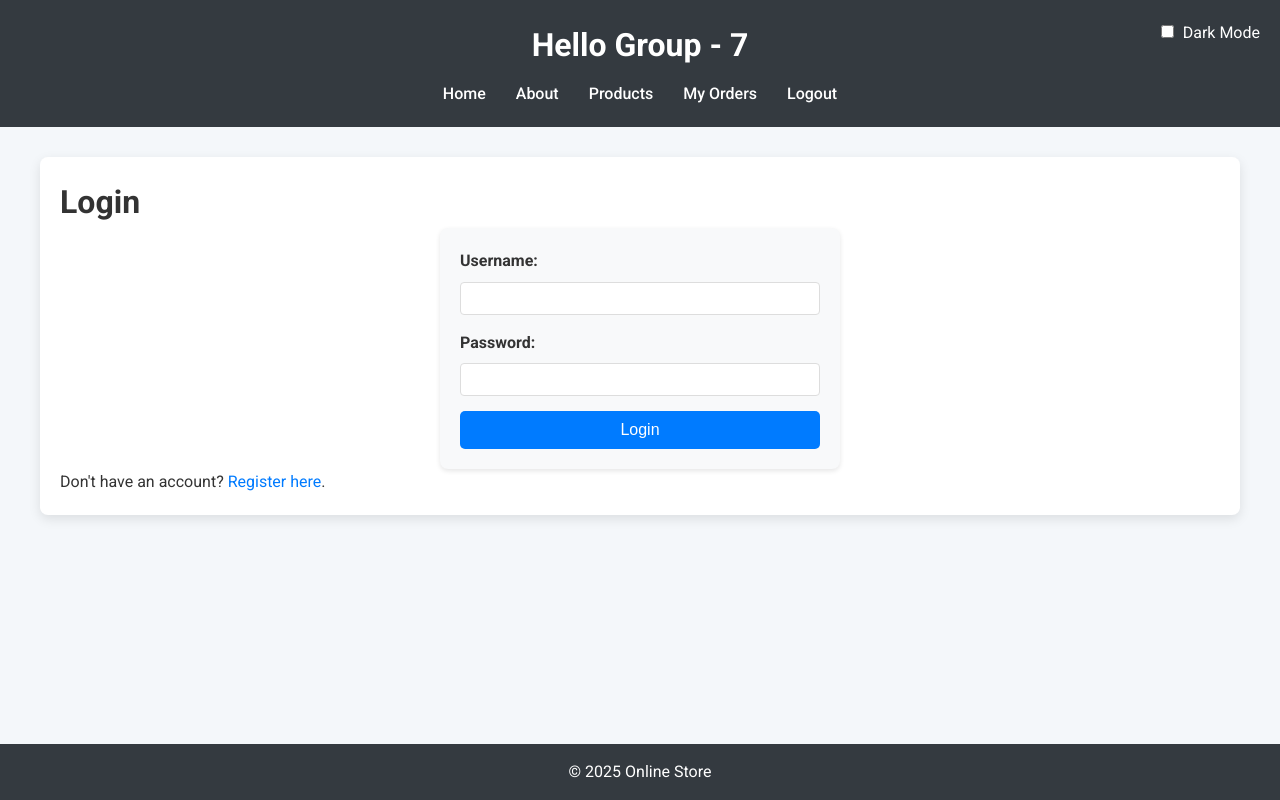
After one commit to sanketkothiya2/django-migration, a Django app: page /myapp/login/ in a window 1280 px wide. The commit adds this page. Run offline with Django 5.2, Linux system fonts and the light colour scheme; parts of the project's set-up code (start-up, migrations or seed data) failed here and were passed over.

Commit message:
Lab 8 updated

```diff
--- a/DjangoProject/settings.py
+++ b/DjangoProject/settings.py
@@ -26,7 +26,6 @@ SECRET_KEY = 'django-insecure-$3smi3051hm3nm60qs*+(ix3kg%&yracu3dam6vgtj&_-@9(yj
 DEBUG = True
 
 ALLOWED_HOSTS = []
-
 
 # Application definition
 
--- a/DjangoProject/urls.py
+++ b/DjangoProject/urls.py
@@ -23,4 +23,5 @@ from django.urls import path, include
 urlpatterns = [
     path('admin/', admin.site.urls),
     path('myapp/', include('myapp.urls')),
+    path('accounts/', include('myapp.urls')),
 ]
--- a/myapp/static/myapp/style.css
+++ b/myapp/static/myapp/style.css
@@ -3,14 +3,13 @@
 
     * {
       box-sizing: border-box;
+      margin: 0;
+      padding: 0;
     }
 
     body {
-  margin: 0;
-  padding: 0;
       font-family: 'Roboto', sans-serif;
-  background: linear-gradient(135deg, #f8f9fa, #e9ecef);
-     background-color: #ffffff !important;
+      background: #f4f7fa;
       color: #333;
       line-height: 1.6;
     }
@@ -19,9 +18,11 @@ body {
     header {
       background: #343a40;
       color: #fff;
-  padding: 20px 10px;
+      padding: 20px;
       text-align: center;
-  position: relative;
+      position: sticky;
+      top: 0;
+      z-index: 1000;
     }
 
     header h1 {
@@ -59,11 +60,11 @@ nav ul li a:hover {
     /* Main container styling */
     .container {
       max-width: 1200px;
-  margin: 30px auto 80px auto;
+      margin: 30px auto;
       padding: 20px;
       background: #fff;
-  border-radius: 5px;
-  box-shadow: 0 3px 8px rgba(0, 0, 0, 0.1);
+      border-radius: 8px;
+      box-shadow: 0 4px 12px rgba(0, 0, 0, 0.1);
     }
 
     /* Section and heading styles */
@@ -139,77 +146,58 @@ footer {
         margin: 0 10px;
       }
       .container {
-    margin: 20px 10px 100px 10px;
+        margin: 20px 10px;
         padding: 15px;
+      }
+      ul.category-list li,
+      ul.product-list li {
+        flex: 0 0 100%;
       }
     }
 
     /* Form Container */
-.order-form {
-    margin: 20px;
-    padding: 15px;
-    background-color: #ffffff;
-    border-radius: 5px;
+    .login-form, .register-form, .order-form {
+      max-width: 400px;
+      margin: 0 auto;
+      padding: 20px;
+      background: #f8f9fa;
+      border-radius: 8px;
+      box-shadow: 0 2px 5px rgba(0,0,0,0.1);
     }
 
-/* Title Styling */
-.order-form h2 {
-    color: #007bff;  /* Blue color for "Place Your Order" */
-    margin-bottom: 20px;
-    font-size: 24px;
-}
-
-/* Label Styling */
-.form-field {
+    .login-form .form-group, .register-form .form-group, .order-form .form-group {
       margin-bottom: 15px;
     }
 
-.form-field label {
+    .login-form label, .register-form label, .order-form label {
       display: block;
+      margin-bottom: 5px;
       font-weight: bold;
-    margin-bottom: 5px;
       color: #333;
     }
 
-/* Radio Button Group */
-.radio-group {
-    margin-bottom: 15px;
+    .login-form input, .register-form input, .order-form input, .order-form select {
+      width: 100%;
+      padding: 8px;
+      border: 1px solid #ddd;
+      border-radius: 4px;
+      box-sizing: border-box;
     }
 
-.radio-group label {
-    display: block;
-    margin: 5px 0;
+    .login-form button, .register-form button, .order-form button {
+      width: 100%;
+      padding: 10px;
+      background-color: #007bff;
+      color: white;
+      border: none;
+      border-radius: 5px;
+      cursor: pointer;
+      font-size: 1em;
+      transition: background-color 0.3s ease;
     }
 
-/* Select Dropdown */
-select {
-    width: 200px;
-    padding: 5px;
-    margin: 5px 0;
-    border: 1px solid #ccc;
-    border-radius: 3px;
-}
-
-/* Quantity Input */
-input[type="number"] {
-    width: 190px;
-    padding: 5px;
-    margin: 5px 0;
-    border: 1px solid #ccc;
-    border-radius: 3px;
-}
-
-/* Submit Button */
-.place-order-btn {
-    padding: 5px 15px;
-    background-color: #f8f9fa;
-    border: 1px solid #ccc;
-    border-radius: 3px;
-    cursor: pointer;
-}
-
-.place-order-btn:hover {
-    background-color: #e9ecef;
+    .login-form button:hover, .register-form button:hover, .order-form button:hover {
+      background-color: #0056b3;
     }
 
     /* Products Page Styling */
@@ -752,3 +665,112 @@ h2 {
         font-size: 1.8em;
       }
     }
+
+    /* Light Mode Styles */
+    body {
+      font-family: 'Roboto', sans-serif;
+      background: #f4f7fa;
+      color: #333;
+      line-height: 1.6;
+    }
+
+    header, footer {
+      background: #343a40;
+      color: #fff;
+    }
+
+    .container {
+      background: #fff;
+      color: #333;
+    }
+
+    /* Dark Mode Styles */
+    body.dark-mode {
+      background: #121212;
+      color: #e0e0e0;
+    }
+
+    body.dark-mode header, body.dark-mode footer {
+      background: #1f1f1f;
+      color: #e0e0e0;
+    }
+
+    body.dark-mode .container {
+      background: #1e1e1e;
+      color: #e0e0e0;
+    }
+
+    body.dark-mode a {
+      color: #bb86fc;
+    }
+
+    body.dark-mode a:hover {
+      color: #bb86fc;
+      text-decoration: underline;
+    }
+
+    /* Theme Toggle */
+    .theme-toggle {
+      position: absolute;
+      top: 20px;
+      right: 20px;
+      color: #fff;
+    }
+
+    .theme-toggle input {
+      margin-right: 5px;
+    }
+
+    .orders-container {
+    background: #fff; /* Match the site's light mode background */
+    padding: 20px;
+    border-radius: 10px;
+    box-shadow: 0 2px 10px rgba(0, 0, 0, 0.1);
+    margin: 20px 0;
+}
+
+.orders-table {
+    width: 100%;
+    border-collapse: collapse;
+    color: #333; /* Match the site's text color */
+}
+
+.orders-table th, .orders-table td {
+    padding: 12px;
+    text-align: left;
+    border-bottom: 1px solid #ddd;
+}
+
+.orders-table th {
+    background: #f8f9fa; /* Light header background */
+    font-weight: bold;
+}
+
+.orders-table tr:nth-child(even) {
+    background: #f1f1f1; /* Light row background */
+}
+
+.orders-table tr:hover {
+    background: #e9ecef; /* Hover effect */
+}
+
+/* Dark Mode Adjustments */
+body.dark-mode .orders-container {
+    background: #1e1e1e; /* Match dark mode background */
+}
+
+body.dark-mode .orders-table {
+    color: #e0e0e0; /* Match dark mode text color */
+}
+
+body.dark-mode .orders-table th {
+    background: #2a2a3b; /* Dark header background */
+}
+
+body.dark-mode .orders-table tr:nth-child(even) {
+    background: #2a2a2a; /* Dark row background */
+}
+
+body.dark-mode .orders-table tr:hover {
+    background: #333; /* Dark hover effect */
+}
--- a/myapp/templates/myapp/base.html
+++ b/myapp/templates/myapp/base.html
@@ -5,10 +5,9 @@
     <meta charset="UTF-8">
     <meta name="viewport" content="width=device-width, initial-scale=1">
     <title>{% block title %}Online Store{% endblock %}</title>
-  <link rel="stylesheet" type="text/css" href="{% static 'myapp/style.css' %}">
+    <link rel="stylesheet" type="text/css" href="{% static 'myapp/style.css' %}">
 </head>
 <body>
-
     <header>
         <h1>{% block myhdg %}Hello Group - 7{% endblock %}</h1>
         <nav>
@@ -16,8 +15,16 @@
                 <li><a href="{% url 'myapp:index' %}">Home</a></li>
                 <li><a href="{% url 'myapp:about' %}">About</a></li>
                 <li><a href="{% url 'myapp:products' %}">Products</a></li>
+                <li><a href="{% url 'myapp:myorders' %}">My Orders</a></li>
+                <li><a href="{% url 'myapp:logout' %}">Logout</a></li>
             </ul>
         </nav>
+        <div class="theme-toggle">
+            <label>
+                <input type="checkbox" id="theme-switch">
+                Dark Mode
+            </label>
+        </div>
     </header>
 
     <div class="container">
@@ -36,5 +43,24 @@
         <p>&copy; 2025 Online Store</p>
     </footer>
 
+    <script>
+        const themeSwitch = document.getElementById('theme-switch');
+        const currentTheme = localStorage.getItem('theme') || 'light';
+
+        if (currentTheme === 'dark') {
+            document.body.classList.add('dark-mode');
+            themeSwitch.checked = true;
+        }
+
+        themeSwitch.addEventListener('change', function() {
+            if (this.checked) {
+                document.body.classList.add('dark-mode');
+                localStorage.setItem('theme', 'dark');
+            } else {
+                document.body.classList.remove('dark-mode');
+                localStorage.setItem('theme', 'light');
+            }
+        });
+    </script>
 </body>
 </html>
--- a/myapp/templates/myapp/index.html
+++ b/myapp/templates/myapp/index.html
@@ -1,5 +1,9 @@
 {% extends 'myapp/base.html' %}
+
+{% block title %}Home{% endblock %}
+
 {% block body_block %}
+<h2>Welcome to your Online Store</h2>
 <section>
     <h2>Available Categories</h2>
     {% if cat_list %}
@@ -12,4 +16,5 @@
         <p>No categories available.</p>
     {% endif %}
 </section>
+<p>Last login: {{ last_login }}</p>
 {% endblock %}
--- /dev/null
+++ b/myapp/templates/myapp/login.html
@@ -0,0 +1,20 @@
+{% extends 'myapp/base.html' %}
+
+{% block title %}Login{% endblock %}
+
+{% block body_block %}
+<h1>Login</h1>
+<form method="post" class="login-form">
+    {% csrf_token %}
+    <div class="form-group">
+        <label for="username">Username:</label>
+        <input type="text" name="username" required>
+    </div>
+    <div class="form-group">
+        <label for="password">Password:</label>
+        <input type="password" name="password" required>
+    </div>
+    <button type="submit">Login</button>
+</form>
+<p>Don't have an account? <a href="{% url 'myapp:register' %}">Register here</a>.</p>
+{% endblock %}
--- a/myapp/urls.py
+++ b/myapp/urls.py
@@ -5,7 +5,11 @@ app_name = 'myapp'
 
 urlpatterns = [
     path('', views.index, name='index'),
+    path('login/', views.user_login, name='login'),  # Default to login
+    path('register/', views.register, name='register'),
+    path('logout/', views.user_logout, name='logout'),
     path('about/', views.about, name='about'),
+    path('myorders/', views.myorders, name='myorders'),
     path('category/<int:cat_no>/', views.detail, name='detail'),
     path('products/', views.products, name='products'),
     path('place_order/', views.place_order, name='place_order'),
--- a/myapp/views.py
+++ b/myapp/views.py
@@ -1,19 +1,85 @@
-from datetime import date
-
+from datetime import date, datetime
 from django.shortcuts import render, get_object_or_404, redirect
 from django.contrib import messages
+from django.contrib.auth import authenticate, login, logout
+from django.contrib.auth.decorators import login_required
+from django.http import HttpResponse, HttpResponseRedirect
+from django.urls import reverse
+from django.contrib.auth.models import User
+from django import forms
+from .models import Order
+from datetime import datetime
 
 from .forms import OrderForm, InterestForm
-from .models import Category
-from .models import Product
+from .models import Category, Product
 
+class UserForm(forms.ModelForm):
+    password = forms.CharField(widget=forms.PasswordInput())
+
+    class Meta:
+        model = User
+        fields = ['username', 'email', 'password']
+
+def register(request):
+    if request.method == 'POST':
+        form = UserForm(request.POST)
+        if form.is_valid():
+            user = form.save(commit=False)
+            user.set_password(form.cleaned_data['password'])
+            user.save()
+            login(request, user)
+            return redirect('myapp:index')
+    else:
+        form = UserForm()
+    return render(request, 'myapp/register.html', {'form': form})
+
+@login_required
+def myorders(request):
+    if hasattr(request.user, 'client'):
+        orders = Order.objects.filter(client=request.user.client)
+        return render(request, 'myapp/myorders.html', {'orders': orders})
+    else:
+        return render(request, 'myapp/myorders.html', {'message': 'You are not a registered client!'})
+
+def user_login(request):
+    if request.method == 'POST':
+        username = request.POST['username']
+        password = request.POST['password']
+        user = authenticate(username=username, password=password)
+        if user:
+            if user.is_active:
+                login(request, user)
+                request.session['last_login'] = str(datetime.now())
+                request.session.set_expiry(3600)  # 1 hour
+                return HttpResponseRedirect(reverse('myapp:index'))
+            else:
+                return HttpResponse('Your account is disabled.')
+        else:
+            return HttpResponse('Invalid login details.')
+    else:
+        return render(request, 'myapp/login.html')
+
+@login_required
+def user_logout(request):
+    logout(request)
+    request.session['last_login'] = None
+    return HttpResponseRedirect(reverse('myapp:login'))
+
+@login_required
 def index(request):
     cat_list = Category.objects.only('id', 'name').order_by('id')[:10]
-    return render(request, 'myapp/index.html', {'cat_list': cat_list})
+    last_login_raw = request.session.get('last_login')
+    last_login = datetime.strptime(last_login_raw, '%Y-%m-%d %H:%M:%S.%f').strftime('%B %d, %Y at %I:%M %p') if last_login_raw else 'Your last login was more than one hour ago.'
+    return render(request, 'myapp/index.html', {'cat_list': cat_list, 'last_login': last_login})
 
+@login_required
 def about(request):
-    return render(request, 'myapp/about.html')
+    visits = int(request.COOKIES.get('about_visits', '0')) + 1
+    response = render(request, 'myapp/about.html', {'visits': visits})
+    response.set_cookie('about_visits', visits, max_age=300)  # 5 minutes
+    return response
 
+@login_required
 def detail(request, cat_no):
     category = get_object_or_404(Category, id=cat_no)
     products = category.products.all()
@@ -23,11 +89,12 @@ def detail(request, cat_no):
 
     return render(request, 'myapp/detail.html', {'category': category, 'products': products})
 
+@login_required
 def products(request):
     prodlist = Product.objects.all().order_by('id')[:10]
     return render(request, 'myapp/products.html', {'prodlist': prodlist})
 
-
+@login_required
 def place_order(request):
     msg = ''
     prodlist = Product.objects.all()
@@ -58,7 +125,7 @@ def place_order(request):
         'prodlist': prodlist
     })
 
-
+@login_required
 def productdetail(request, prod_id):
     product = get_object_or_404(Product, pk=prod_id)
 
```
Also changed, not shown: other parts of myapp/static/myapp/style.css (+8 -77 lines), myapp/forms.py (+19 -1 lines), myapp/templates/myapp/about.html (+8 -5 lines), myapp/templates/myapp/myorders.html (added, +37 -0 lines), myapp/templates/myapp/register.html (added, +13 -0 lines), db.sqlite3, myapp/migrations/0004_remove_client_interested_in_remove_product_category_and_more.py (added). Lines whose indentation alone changed are shown as unchanged.
